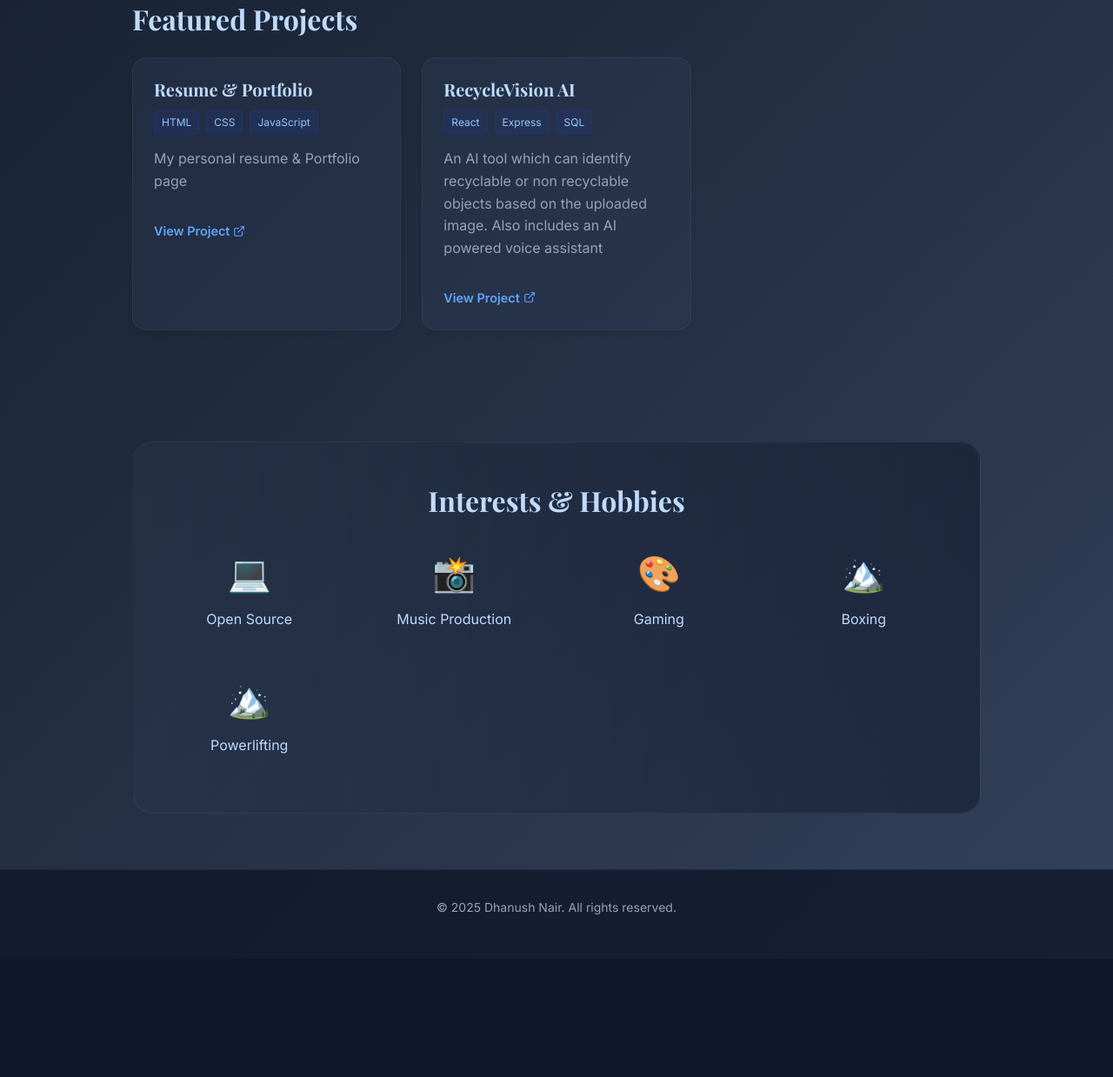
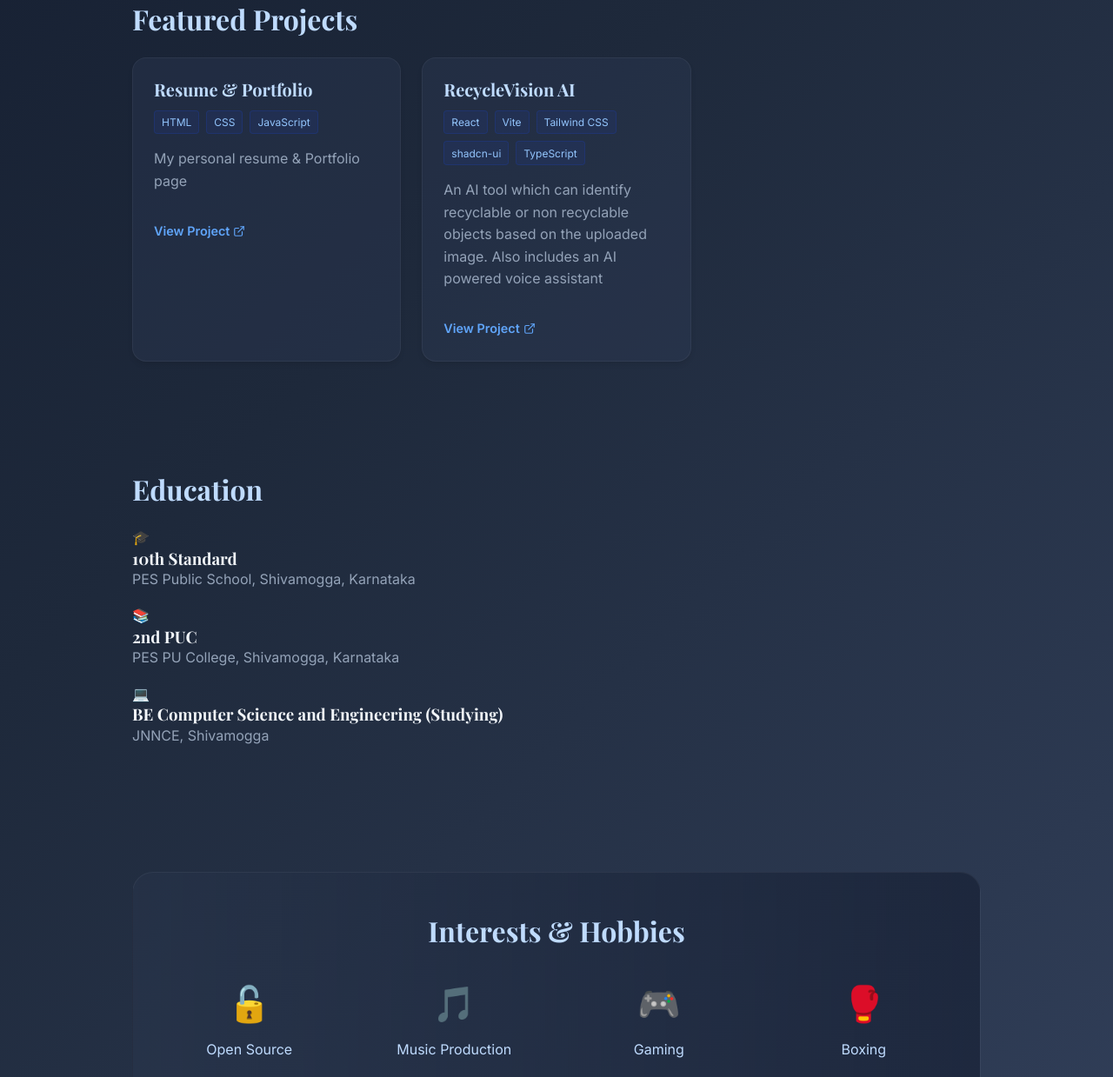
Before and after one commit to Dhanush-Nair808/Resume, a plain HTML site: page index.html in a window 1280 px wide. Shown: the part 1276-2515 px from the top of the page at 87% size. Before the commit the page ends 2379 px from the top, so only its background shows below. Drawn offline with nearby package versions, Linux system fonts and the light colour scheme.

Commit message:
Update index.html

```diff
--- a/index.html
+++ b/index.html
@@ -3,30 +3,35 @@
 <head>
     <meta charset="UTF-8">
     <meta name="viewport" content="width=device-width, initial-scale=1.0">
-    <title>Alex Morgan | Professional Resume</title>
+    <title>Dhanush Nair| Professional Resume</title>
 
-    <!-- Fonts -->
+
     <link rel="preconnect" href="https://fonts.googleapis.com">
     <link rel="preconnect" href="https://fonts.gstatic.com" crossorigin>
     <link href="https://fonts.googleapis.com/css2?family=Inter:wght@300;400;500;600&family=Playfair+Display:wght@400;600;700&display=swap" rel="stylesheet">
 
-    <!-- Icons (Using Feather Icons for simplicity in vanilla JS) -->
+
     <script src="https://unpkg.com/feather-icons"></script>
 
-    <!-- Styles -->
     <link rel="stylesheet" href="/style.css">
 </head>
 <body>
-    <!-- Abstract Background Canvas -->
+
     <canvas id="bg-canvas"></canvas>
 
+
     <div class="container">
-        <!-- Hero Section -->
+
+
     <header class="hero fade-in">
             <div>
+
+
                 <span class="badge">Resume & Portfolio</span>
+
                 <h1>Dhanush Nair</h1>
                 <p class="hero-subtitle">Computer Science Student at JNNCE</p>
+                <img src="pfp.jpeg" alt="Dhanush Nair" class="hero-pfp">
 
                 <div class="btn-group">
                     <button class="btn btn-primary" onclick="window.location.href='mailto:warlordnair@gmail.com'">
@@ -37,7 +42,8 @@
             </div>
         </header>
 
-        <!-- About & Contact -->
+
+
         <section class="fade-in delay-1">
             <div class="about-grid">
                 <div>
@@ -82,9 +88,9 @@
             </div>
         </section>
 
+
         <div class="main-separator"></div>
 
-        <!-- Skills -->
         <section class="fade-in delay-2">
             <h2>Skills & Expertise</h2>
             <div class="skills-container">
@@ -103,11 +109,11 @@
             </div>
         </section>
 
-        <!-- Projects -->
+
         <section class="fade-in delay-3">
             <h2>Featured Projects</h2>
             <div class="projects-grid">
-                <!-- Project 1 -->
+
                 <div class="card">
                     <h3 class="card-title">Resume & Portfolio</h3>
                     <div class="project-tags">
@@ -116,20 +122,22 @@
                         <span class="tiny-tag">JavaScript</span>
                     </div>
                     <p>My personal resume & Portfolio page</p>
-                    <a href="" class="project-link">
+                    <a href="https://github.com/Dhanush-Nair808/Resume.git" target="_blank" class="project-link">
                         View Project <i data-feather="external-link" style="margin-left: 4px; width: 14px;"></i>
                     </a>
                 </div>
 
 
 
-                <!-- Project 3 -->
                 <div class="card">
                     <h3 class="card-title">RecycleVision AI</h3>
                     <div class="project-tags">
                         <span class="tiny-tag">React</span>
-                        <span class="tiny-tag">Express</span>
-                        <span class="tiny-tag">SQL</span>
+                        <span class="tiny-tag">Vite</span>
+                        <span class="tiny-tag">Tailwind CSS</span>
+                        <span class="tiny-tag">shadcn-ui</span>
+                        <span class="tiny-tag">TypeScript</span>
+
                     </div>
                     <p>An AI tool which can identify recyclable or non recyclable objects based on the uploaded image. Also includes an AI powered voice assistant</p>
                     <a href="https://github.com/Dhanush-Nair808/recycle-right-ai.git" target="_blank" class="project-link">
@@ -138,36 +146,60 @@
                 </div>
             </div>
         </section>
+         <section class="fade-in delay-2">
+    <h2>Education</h2>
+    <div class="education-container">
+        <div class="education-item">
+            <div class="education-icon">🎓</div>
+            <div class="education-details">
+                <h3>10th Standard</h3>
+                <p>PES Public School, Shivamogga, Karnataka</p>
+            </div>
+        </div>
+        <div class="education-item">
+            <div class="education-icon">📚</div>
+            <div class="education-details">
+                <h3>2nd PUC</h3>
+                <p>PES PU College, Shivamogga, Karnataka</p>
+            </div>
+        </div>
+        <div class="education-item">
+            <div class="education-icon">💻</div>
+            <div class="education-details">
+                <h3>BE Computer Science and Engineering (Studying)</h3>
+                <p>JNNCE, Shivamogga</p>
+            </div>
+        </div>
+    </div>
+</section>
 
-        <!-- Interests -->
 <section class="fade-in delay-3">
     <div class="interests-section">
         <h2 style="text-align: center; margin-bottom: 2rem;">Interests & Hobbies</h2>
         <div class="interests-grid">
             <div>
-                        <span class="interest-icon">💻</span>
+                <span class="interest-icon">🔓</span>
                 <p style="color: var(--text-accent);">Open Source</p>
             </div>
             <div>
-                        <span class="interest-icon">📸</span>
+                <span class="interest-icon">🎵</span>
                 <p style="color: var(--text-accent);">Music Production</p>
             </div>
             <div>
-                        <span class="interest-icon">🎨</span>
+                <span class="interest-icon">🎮</span>
                 <p style="color: var(--text-accent);">Gaming</p>
             </div>
             <div>
-                        <span class="interest-icon">🏔️</span>
+                <span class="interest-icon">🥊</span>
                 <p style="color: var(--text-accent);">Boxing</p>
             </div>
             <div>
-                        <span class="interest-icon">🏔️</span>
+                <span class="interest-icon">🏋️</span>
                 <p style="color: var(--text-accent);">Powerlifting</p>
             </div>
         </div>
     </div>
 </section>
-    </div>
 
     <footer>
         <p>© 2025 Dhanush Nair. All rights reserved.</p>
```
Lines whose indentation alone changed are shown as unchanged.
